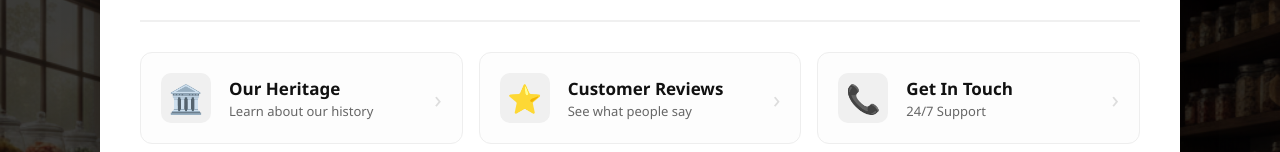
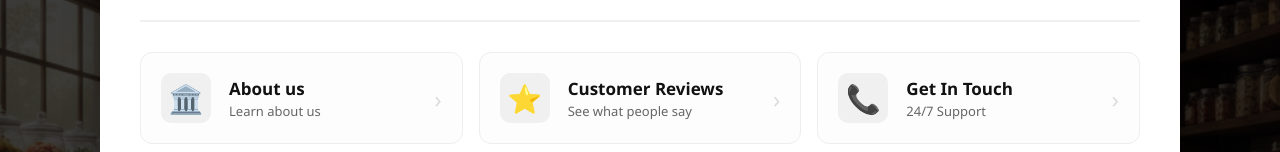
Before and after one commit to nwadikeekene4-lab/New-project-1, a React (Vite) app in the folder firstclient-frontend/: page /hub in a window 1280 px wide. Shown: the part 213-365 px from the top of the page. Built offline with nearby package versions, Linux system fonts and the light colour scheme; no server answers.

Commit message:
Update NavigationHub.jsx

```diff
--- a/firstclient-frontend/src/pages/NavigationHub.jsx
+++ b/firstclient-frontend/src/pages/NavigationHub.jsx
@@ -6,7 +6,7 @@ const NavigationHub = () => {
   const navigate = useNavigate();
 
   const menuItems = [
-    { label: 'Our Heritage', path: '/about', icon: '🏛️', desc: 'Learn about our history' },
+    { label: 'About us', path: '/about', icon: '🏛️', desc: 'Learn about us' },
     { label: 'Customer Reviews', path: '/reviews', icon: '⭐', desc: 'See what people say' },
     { label: 'Get In Touch', path: '/contact', icon: '📞', desc: '24/7 Support' },
     { label: 'Social Media', path: '/socials', icon: '📱', desc: 'Follow our journey' }
@@ -49,4 +49,5 @@ const NavigationHub = () => {
   );
 };
 
+
 export default NavigationHub;
```
